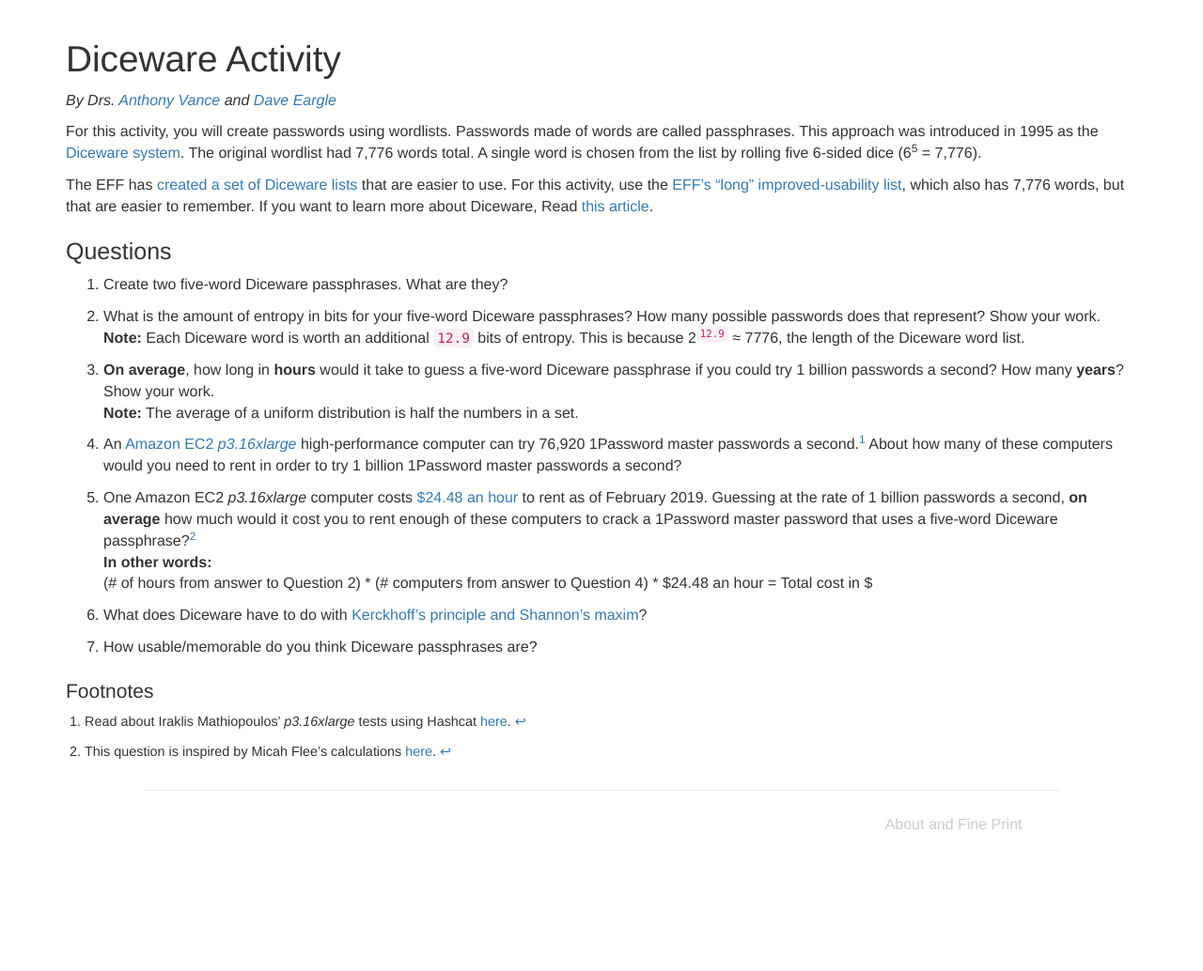
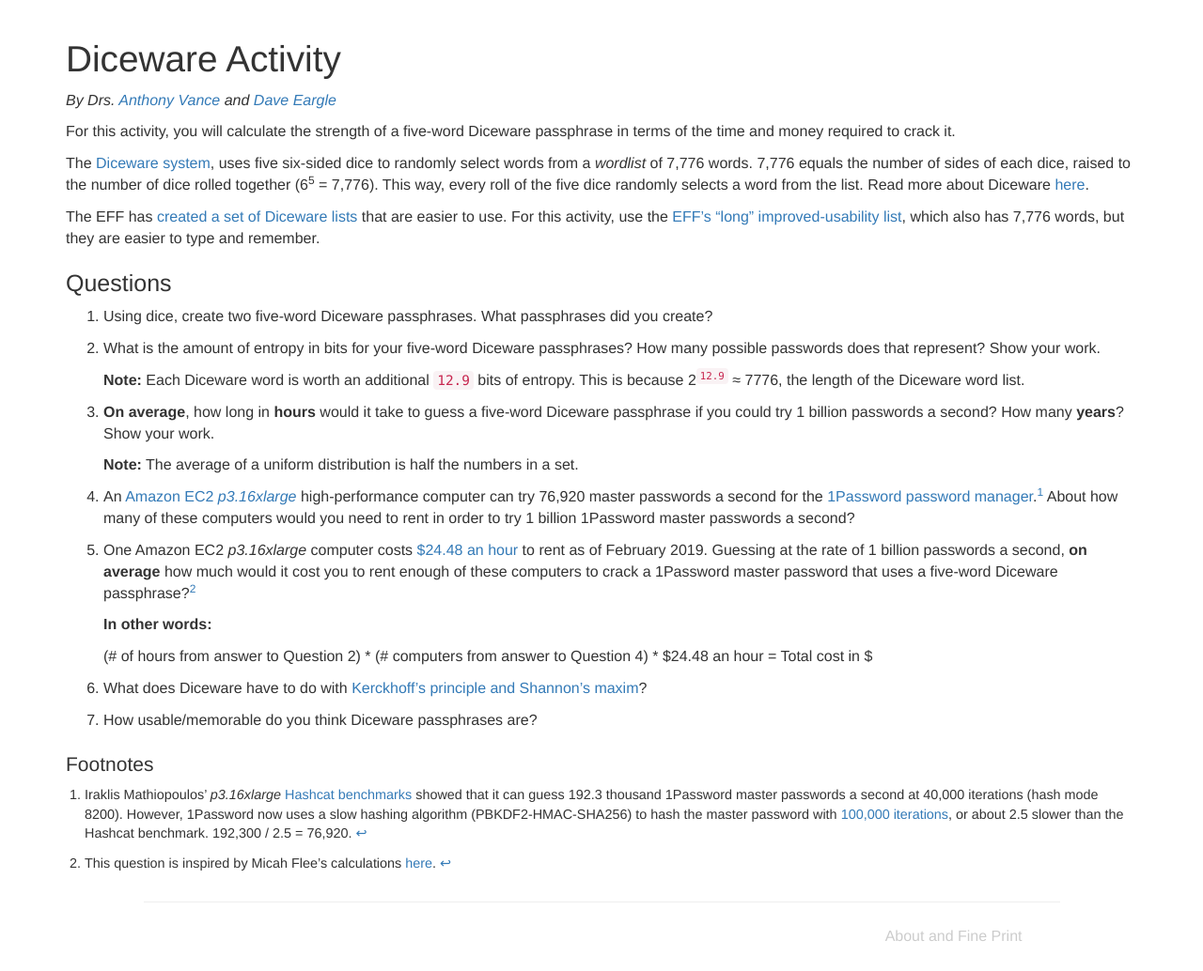
Before and after one commit to security-assignments/security-assignments.github.io, a Jekyll site: the page built from _activities/diceware.md, in a window 1280 px wide. Shown: the whole page at 94% size. Built offline with Jekyll 4.4.1, drawn with Linux system fonts in a browser that asks for light colours; before the commit the page ends 915 px from its top, so only the background shows below that.

Commit message:
More changes to Diceware activity

```diff
--- a/_activities/diceware.md
+++ b/_activities/diceware.md
@@ -3,26 +3,31 @@ title: Diceware Activity
 description: An exercise creating passphrases using the EFF's long improved-usability list.
 ---
 
-For this activity, you will create passwords using wordlists. Passwords made of words are called passphrases. This approach was introduced in 1995 as the [Diceware system](http://world.std.com/~reinhold/diceware.html). The original wordlist had 7,776 words total. A single word is chosen from the list by rolling five 6-sided dice (6<sup>5</sup> = 7,776).
+For this activity, you will calculate the strength of a five-word Diceware passphrase in terms of the time and money required to crack it.
 
-The EFF has [created a set of Diceware lists](https://www.eff.org/deeplinks/2016/07/new-wordlists-random-passphrases) that are easier to use. For this activity, use the [EFF's "long" improved-usability list](https://www.eff.org/files/2016/07/18/eff_large_wordlist.txt), which also has 7,776 words, but that are easier to remember. If you want to learn more about Diceware, Read [this article](https://theintercept.com/2015/03/26/passphrases-can-memorize-attackers-cant-guess/).
+The [Diceware system](http://world.std.com/~reinhold/diceware.html), uses five six-sided dice to randomly select words from a *wordlist* of 7,776 words. 7,776 equals the number of sides of each dice, raised to the number of dice rolled together (6<sup>5</sup> = 7,776). This way, every roll of the five dice randomly selects a word from the list. Read more about Diceware [here](https://theintercept.com/2015/03/26/passphrases-can-memorize-attackers-cant-guess/).
 
+
+The EFF has [created a set of Diceware lists](https://www.eff.org/deeplinks/2016/07/new-wordlists-random-passphrases) that are easier to use. For this activity, use the [EFF's "long" improved-usability list](https://www.eff.org/files/2016/07/18/eff_large_wordlist.txt), which also has 7,776 words, but they are easier to type and remember.
 ## Questions
 
-1. Create two five-word Diceware passphrases. What are they?
+1. Using dice, create two five-word Diceware passphrases. What passphrases did you create?
 
 1. What is the amount of entropy in bits for your five-word Diceware passphrases? How many possible passwords does that represent? Show your work.
-**Note:** Each Diceware word is worth an additional `12.9` bits of entropy. This is because 2<sup>`12.9`</sup> ≈ 7776, the length of the Diceware word list.
+
+    **Note:** Each Diceware word is worth an additional `12.9` bits of entropy. This is because 2<sup>`12.9`</sup> ≈ 7776, the length of the Diceware word list.
 
 1. **On average**, how long in **hours** would it take to guess a five-word Diceware passphrase if you could try 1 billion passwords a second? How many **years**? Show your work.
-**Note:** The average of a uniform distribution is half the numbers in a set.
 
-1. An [Amazon EC2 *p3.16xlarge*](https://aws.amazon.com/ec2/instance-types/p3/) high-performance computer can try 76,920 1Password master passwords a second.[^1] About how many of these computers would you need to rent in order to try 1 billion 1Password master passwords a second?
+    **Note:** The average of a uniform distribution is half the numbers in a set.
+
+1. An [Amazon EC2 *p3.16xlarge*](https://aws.amazon.com/ec2/instance-types/p3/) high-performance computer can try 76,920 master passwords a second for the [1Password password manager](https://1password.com).[^1] About how many of these computers would you need to rent in order to try 1 billion 1Password master passwords a second?
 
 1. One Amazon EC2 *p3.16xlarge* computer costs [$24.48 an hour](https://aws.amazon.com/ec2/instance-types/p3/) to rent as of February 2019. Guessing at the rate of 1 billion passwords a second, **on average** how much would it cost you to rent enough of these computers to crack a 1Password master password that uses a five-word Diceware passphrase?[^2]
-**In other words:**
-(# of hours from answer to Question 2) * (# computers from answer to Question 4) * $24.48 an hour = Total cost in $
 
+    **In other words:**
+
+    (# of hours from answer to Question 2) * (# computers from answer to Question 4) * $24.48 an hour = Total cost in $
 
 1. What does Diceware have to do with [Kerckhoff’s principle and Shannon’s maxim](https://en.wikipedia.org/wiki/Kerckhoffs%27s_principle)?
 
@@ -30,5 +35,5 @@ The EFF has [created a set of Diceware lists](https://www.eff.org/deeplinks/2016
 
 ### Footnotes
 
-[^1]: Read about Iraklis Mathiopoulos' *p3.16xlarge* tests using Hashcat [here](https://medium.com/@iraklis/running-hashcat-v4-0-0-in-amazons-aws-new-p3-16xlarge-instance-e8fab4541e9b).
+[^1]: Iraklis Mathiopoulos' *p3.16xlarge* [Hashcat benchmarks](https://medium.com/@iraklis/running-hashcat-v4-0-0-in-amazons-aws-new-p3-16xlarge-instance-e8fab4541e9b) showed that it can guess 192.3 thousand 1Password master passwords a second at 40,000 iterations (hash mode 8200). However, 1Password now uses a slow hashing algorithm (PBKDF2-HMAC-SHA256) to hash the master password with [100,000 iterations](https://1password.com/files/1Password%20for%20Teams%20White%20Paper.pdf), or about 2.5 slower than the Hashcat benchmark. 192,300 / 2.5 = 76,920.
 [^2]: This question is inspired by Micah Flee's calculations [here](https://github.com/micahflee/passphraseme/blob/master/README.md#strength-of-passphrases).
```
